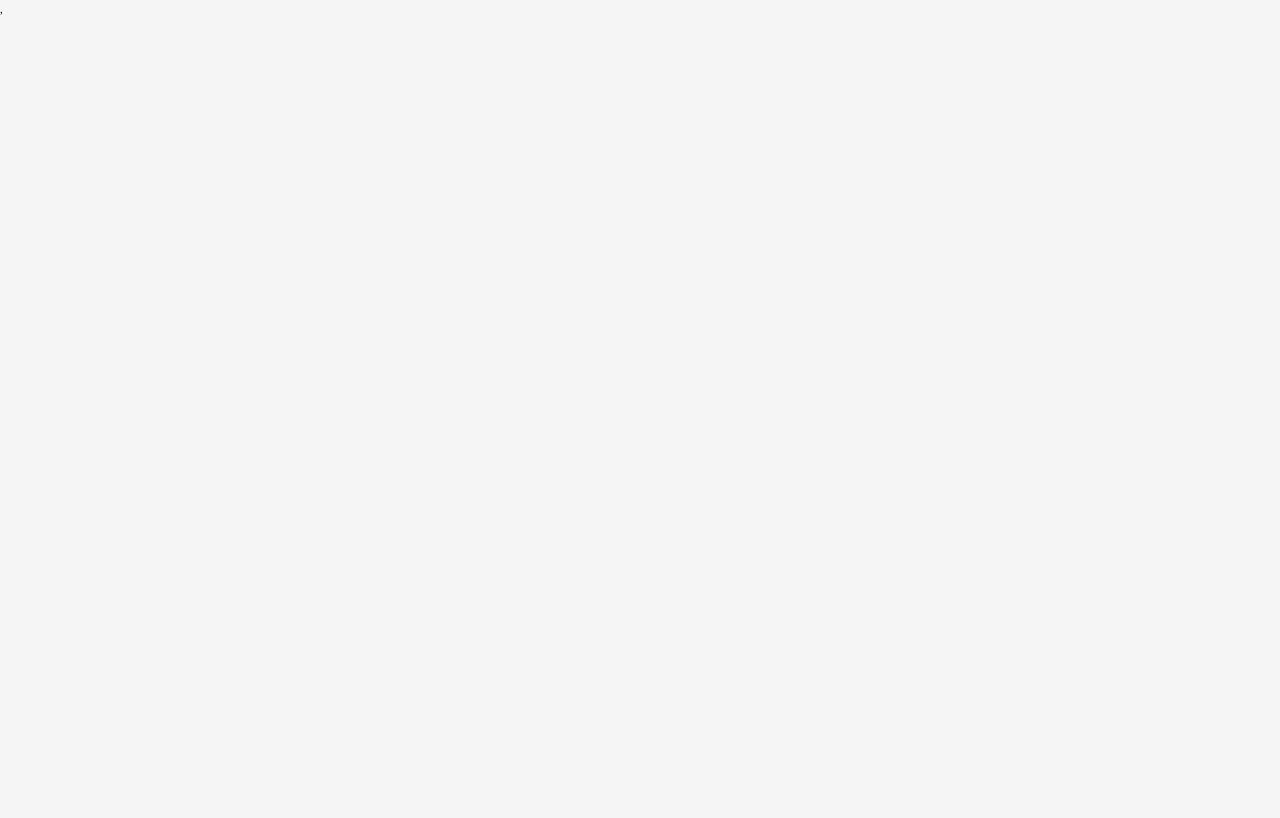
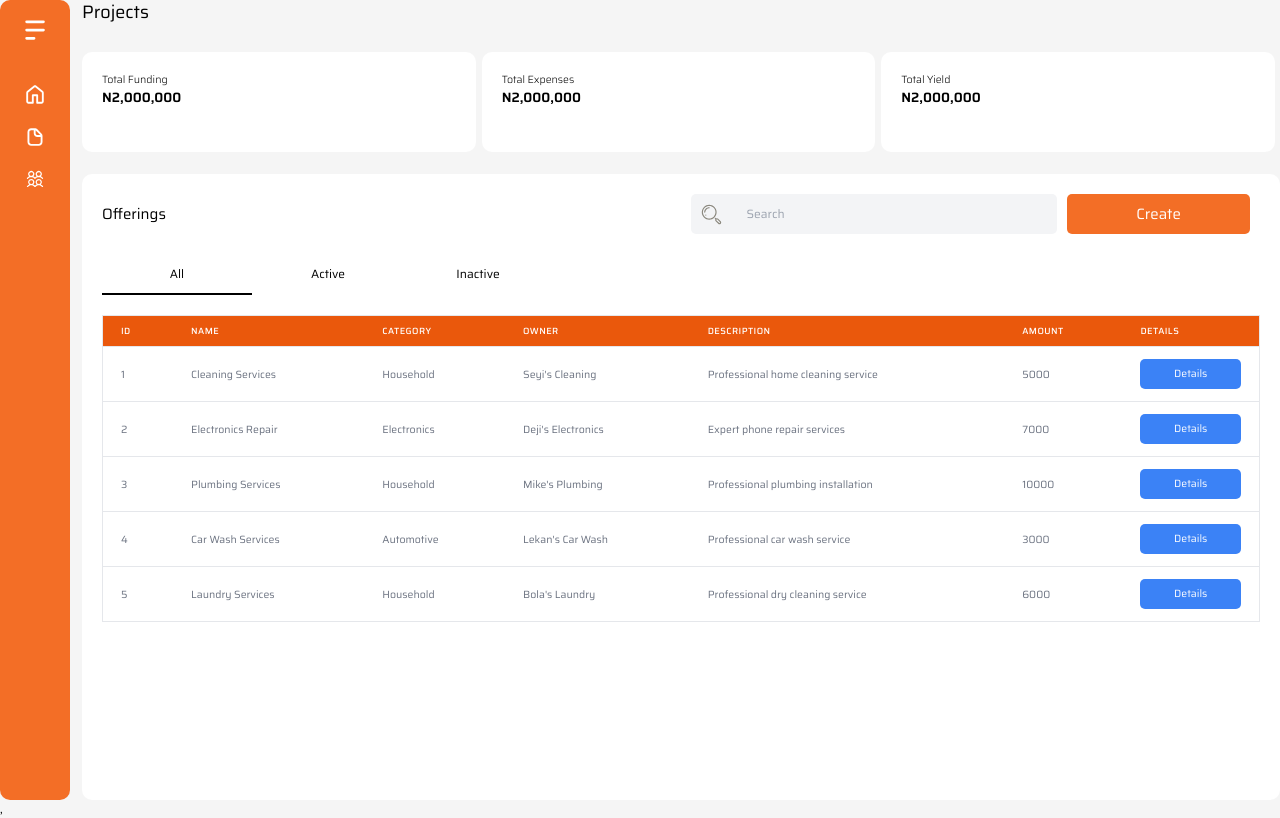
Before and after one commit to blueskills-dev/blueskills_admin, a React (Vite) app: page /blueskills-service in a window 1280 px wide. Before the commit this address had no page. Built offline with nearby package versions, Linux system fonts and the light colour scheme.

Commit message:
Added the routes to the parent pages that leads to the create pages

```diff
--- a/src/App.jsx
+++ b/src/App.jsx
@@ -1,5 +1,6 @@
 import { Route, Routes } from "react-router-dom"
 import BlueskillsServices from "./pages/blueskills-service/BlueskillsServices"
+import Category from "./pages/category/Category"
 import SubCategory from "./pages/subcategory/Subcategory"
 import Offerings from "./pages/blueskills-service/BlueskillsServices"
 import Bookings from "./pages/bookings/Bookings"
@@ -26,7 +27,8 @@ import CreateCategory from "./pages/category/CreateCategory"
 const App = () => {
   return (
     <Routes>
-      <Route path='/category' element={<BlueskillsServices/>}/>
+      <Route path="blueskills-service" element={<BlueskillsServices />} />
+      <Route path='/category' element={<Category/>}/>
       <Route path='/subcategory' element={<SubCategory/>}/>
       <Route path='/category/:id' element={<SubCategory/>}/> //From category to sub-category
       <Route path='/subcategory/:id' element={<Offerings/>}/> //From the Sub-category page to the offerings page
@@ -40,7 +42,7 @@ const App = () => {
       <Route path='/user-details/:userId' element={<UserDetails />}/>
       <Route path='/service-details/:serviceId' element={<ServicePartnerDetails />}/>
       <Route path='/gallery-details/:serviceId' element={<ServiceGalleryDetails />}/>
-      <Route path='/booking-details/:bookingId' element={<BookingDetails />}/>
+      <Route path='/bookings-details/:bookingId' element={<BookingDetails />}/>
       <Route path='/payment-details/:paymentId' element={<PaymentDetails />}/>
       <Route path='/blueskills-details/:serviceId' element={<BluskillsServicesDetails />}/>
       <Route path='/subcategory/create' element={<CreateSub />}/>
--- a/src/pages/blueskills-service/BlueskillsServices.jsx
+++ b/src/pages/blueskills-service/BlueskillsServices.jsx
@@ -9,12 +9,13 @@ import MainWrapper from '../../components/MainWrapper'
 import ScollableFlex from '../../components/ScollableFlex'
 import Title from '../../components/Title'
 import Table from '../../components/Table'
-import { Link } from 'react-router-dom'
+import { Link, useNavigate } from 'react-router-dom'
 
 
 
 const BlueskillsServices = () => {
     const [toggleNav, setToggleNav] = useState(false)
+    const navigate = useNavigate()
 
     //dataSource --- the non-filterable data source
     const tableData =
@@ -290,7 +291,7 @@ const BlueskillsServices = () => {
     const tableButton = {
       text: 'Create',
       action: () => {
-        alert("take me to create")
+        navigate('/blueskills-service/create')
       }
     }
 
--- a/src/pages/bookings/Bookings.jsx
+++ b/src/pages/bookings/Bookings.jsx
@@ -10,12 +10,13 @@ import MainWrapper from '../../components/MainWrapper'
 import ScollableFlex from '../../components/ScollableFlex'
 import Title from '../../components/Title'
 import Table from '../../components/Table'
-import { Link } from 'react-router-dom'
+import { Link, useNavigate } from 'react-router-dom'
 
 
 
 const ServiceGallery = () => {
     const [toggleNav, setToggleNav] = useState(false)
+    const navigate = useNavigate()
 
 
     //dataSource --- the non-filterable data source
@@ -241,7 +242,7 @@ const ServiceGallery = () => {
     const tableButton = {
       text: 'Create',
       action: () => {
-        alert("take me to create")
+        navigate('/bookings/create')
       }
     }
 
--- a/src/pages/category/Category.jsx
+++ b/src/pages/category/Category.jsx
@@ -13,12 +13,13 @@ import Title from '../../components/Title'
 import DetailsList from '../../components/DetailsList'
 import HarvestSlides from '../../components/HarvestSlides'
 import Table from '../../components/Table'
-import { Link } from 'react-router-dom'
+import { Link, useNavigate } from 'react-router-dom'
 
 
 
-const AudioContextLatencyCategory = () => {
+const Category = () => {
     const [toggleNav, setToggleNav] = useState(false)
+    const navigate = useNavigate()
 
 
     //dataSource --- the non-filterable data source
@@ -160,7 +161,7 @@ const AudioContextLatencyCategory = () => {
     const tableButton = {
       text: 'Create',
       action: () => {
-        alert("take me to create")
+        navigate('/category/create')
       }
     }
 
@@ -211,4 +212,4 @@ const AudioContextLatencyCategory = () => {
       )
     }
 
-export default AudioContextLatencyCategory
+export default Category
--- a/src/pages/service-gallery/ServiceGallery.jsx
+++ b/src/pages/service-gallery/ServiceGallery.jsx
@@ -10,12 +10,13 @@ import MainWrapper from '../../components/MainWrapper'
 import ScollableFlex from '../../components/ScollableFlex'
 import Title from '../../components/Title'
 import Table from '../../components/Table'
-import { Link } from 'react-router-dom'
+import { Link, useNavigate } from 'react-router-dom'
 
 
 
 const ServiceGallery = () => {
     const [toggleNav, setToggleNav] = useState(false)
+    const navigate = useNavigate()
 
 
     //dataSource --- the non-filterable data source
@@ -177,7 +178,7 @@ const ServiceGallery = () => {
     const tableButton = {
       text: 'Create',
       action: () => {
-        alert("take me to create")
+        navigate('/service-gallery/create')
       }
     }
 
--- a/src/pages/service-partners/ServicePartner.jsx
+++ b/src/pages/service-partners/ServicePartner.jsx
@@ -10,12 +10,13 @@ import MainWrapper from '../../components/MainWrapper'
 import ScollableFlex from '../../components/ScollableFlex'
 import Title from '../../components/Title'
 import Table from '../../components/Table'
-import { Link } from 'react-router-dom'
+import { Link, useNavigate } from 'react-router-dom'
 
 
 
 const ServicePartner = () => {
     const [toggleNav, setToggleNav] = useState(false)
+    const navigate = useNavigate()
 
 
     //dataSource --- the non-filterable data source
@@ -274,7 +275,7 @@ const ServicePartner = () => {
     const tableButton = {
       text: 'Create',
       action: () => {
-        alert("take me to create")
+        navigate('/partner/create')
       }
     }
 
--- a/src/pages/subcategory/Subcategory.jsx
+++ b/src/pages/subcategory/Subcategory.jsx
@@ -10,12 +10,13 @@ import MainWrapper from '../../components/MainWrapper'
 import ScollableFlex from '../../components/ScollableFlex'
 import Title from '../../components/Title'
 import Table from '../../components/Table'
-import { Link } from 'react-router-dom'
+import { Link, useNavigate } from 'react-router-dom'
 
 
 
 const Subcategory = () => {
     const [toggleNav, setToggleNav] = useState(false)
+    const navigate = useNavigate()
 
 
     //dataSource --- the non-filterable data source
@@ -130,7 +131,7 @@ const Subcategory = () => {
       text: 'Create',
 
       action: () => {
-        return <Link to='/subcategory/create'></Link>
+        navigate('/subcategory/create')
       }
     }
 
--- a/src/pages/users/Users.jsx
+++ b/src/pages/users/Users.jsx
@@ -10,12 +10,13 @@ import MainWrapper from '../../components/MainWrapper'
 import ScollableFlex from '../../components/ScollableFlex'
 import Title from '../../components/Title'
 import Table from '../../components/Table'
-import { Link } from 'react-router-dom'
+import { Link, useNavigate } from 'react-router-dom'
 
 
 
 const Users = () => {
     const [toggleNav, setToggleNav] = useState(false)
+    const navigate = useNavigate()
 
 
     //dataSource --- the non-filterable data source
@@ -290,7 +291,7 @@ const Users = () => {
     const tableButton = {
       text: 'Create',
       action: () => {
-        alert("take me to create")
+        navigate('/user/create')
       }
     }
 
```
